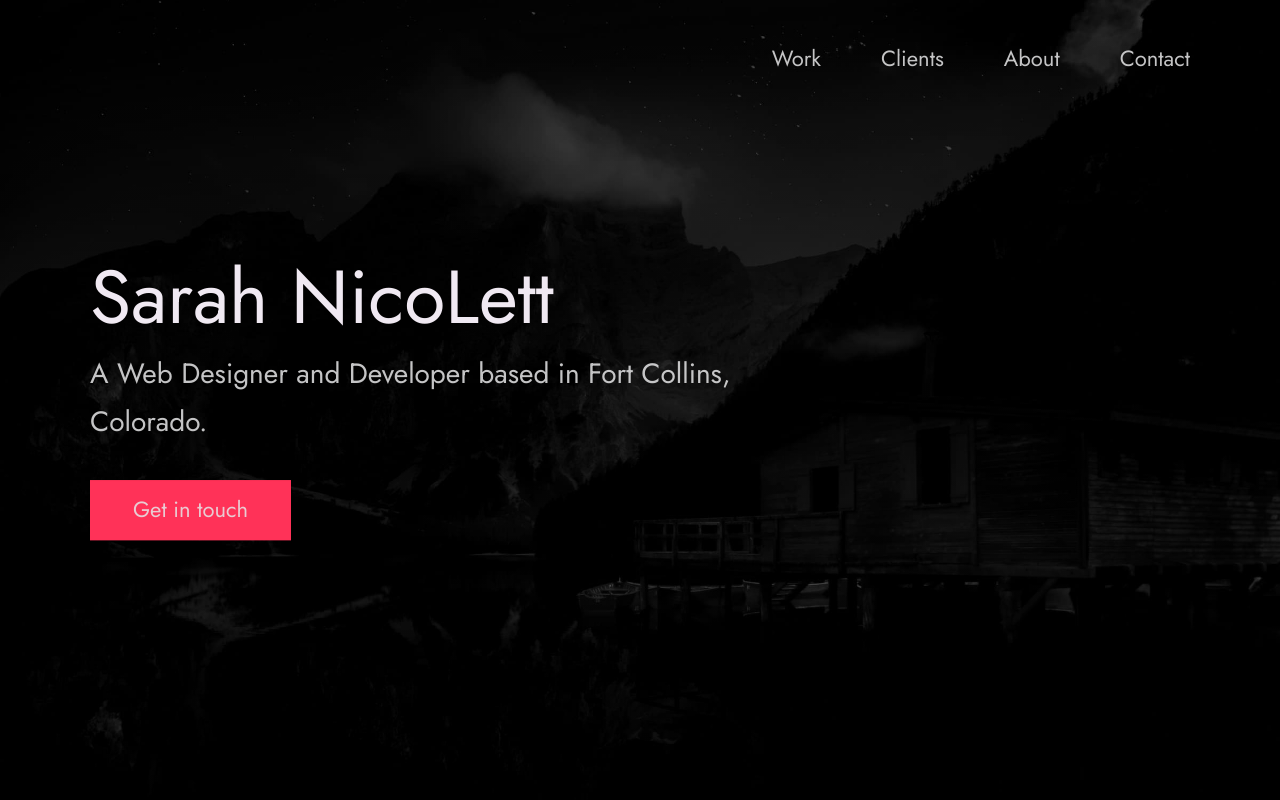
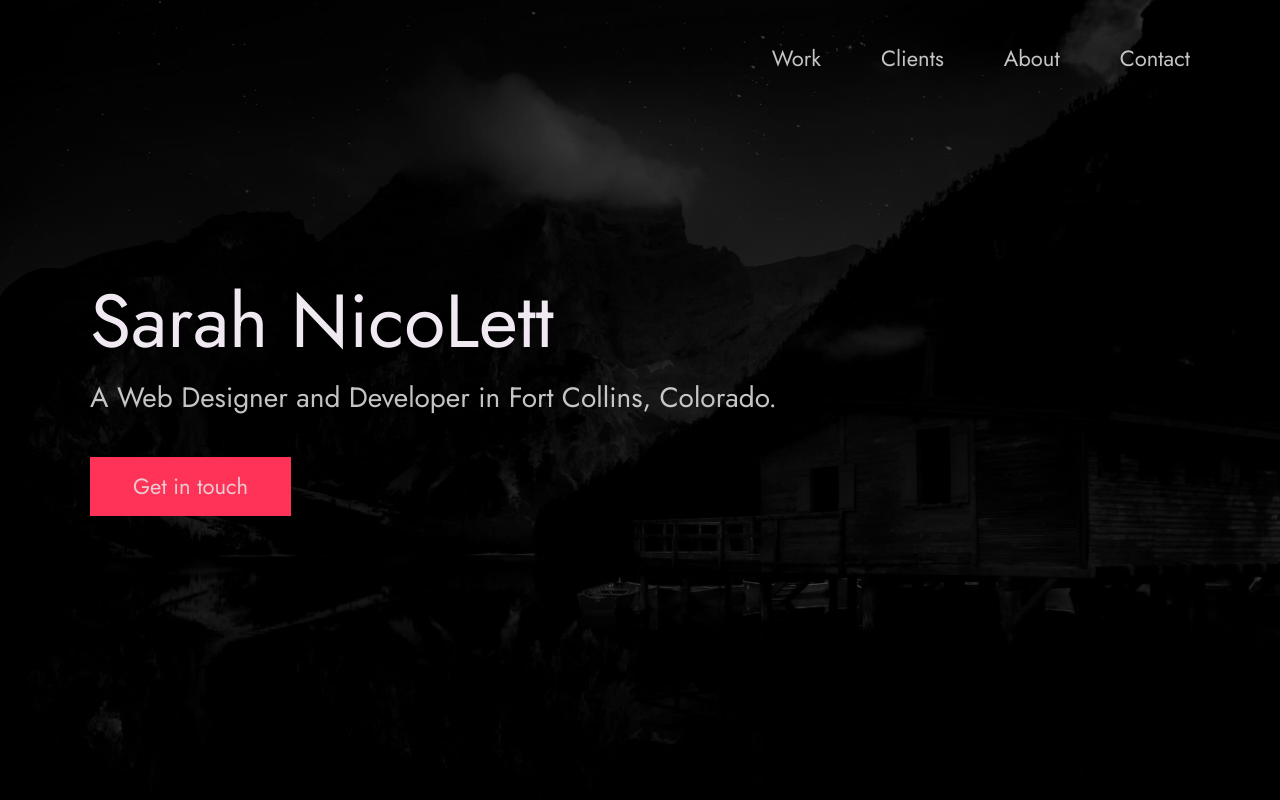
Before and after one commit to saranicolett/portfolio, a website: page index.html in a window 1280 px wide. Shown: the top 800 px of the page. Drawn offline with Linux system fonts and the light colour scheme.

Commit message:
Update index.html

```diff
--- a/index.html
+++ b/index.html
@@ -43,7 +43,7 @@
           <span>Sarah NicoLett</span>
         </h1>
         <!-- Put a small paragraph about yourself -->
-        <p>A Web Designer and Developer based in Fort Collins, Colorado.</p>
+        <p>A Web Designer and Developer in Fort Collins, Colorado.</p>
         <a href="#contact" class="btn btn--pink">Get in touch</a>
       </div>
     </div>
```
